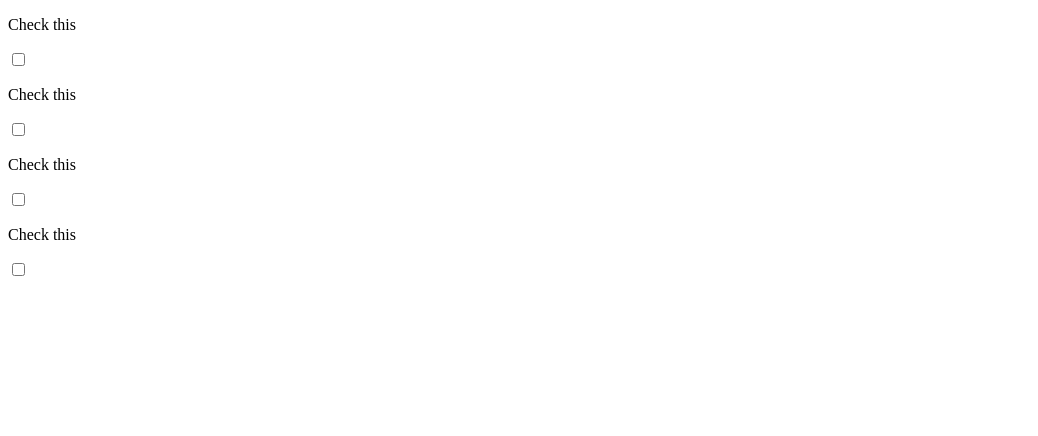
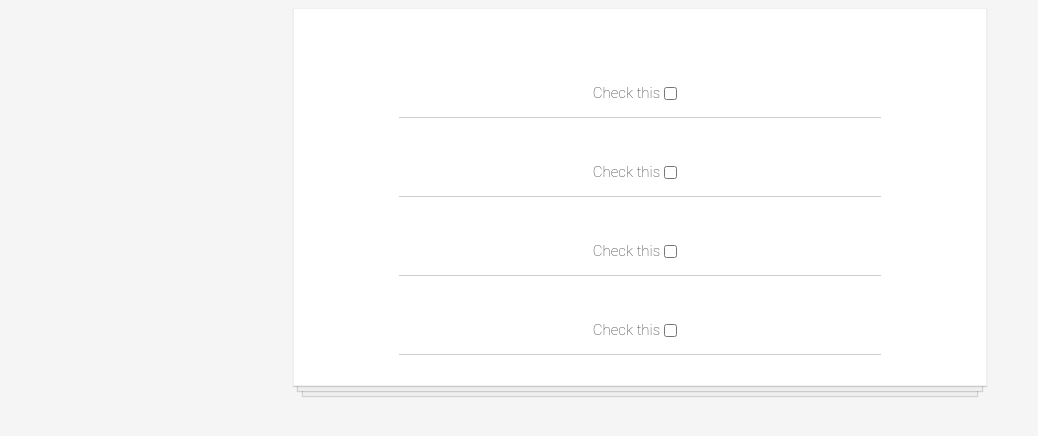
Before and after one commit to IdLazarov/react-first, a React (Create React App) app: page / in a window 1280 px wide. Shown: the top 436 px of the page, without its empty margins (0-1038 px from the left). Built offline with nearby package versions, Linux system fonts and the light colour scheme.

Commit message:
added style

```diff
--- /dev/null
+++ b/src/App.css
@@ -0,0 +1,48 @@
+body {
+    background-color: whitesmoke;
+}
+
+.todo-list {
+    background-color: white;
+    margin: auto;
+    width: 50%;
+    display: flex;
+    flex-direction: column;
+    align-items: center;
+    border: 1px solid #efefef;
+    box-shadow:
+    /* The top layer shadow */
+        0 1px 1px rgba(0,0,0,0.15),
+            /* The second layer */
+        0 10px 0 -5px #eee,
+            /* The second layer shadow */
+        0 10px 1px -4px rgba(0,0,0,0.15),
+            /* The third layer */
+        0 20px 0 -10px #eee,
+            /* The third layer shadow */
+        0 20px 1px -9px rgba(0,0,0,0.15);
+    padding: 30px;
+}
+
+.todo-item {
+    display: flex;
+    justify-content: flex-start;
+    align-items: center;
+    justify-content: center;
+    padding: 30px 20px 0;
+    width: 70%;
+    border-bottom: 1px solid #cecece;
+    font-family: Roboto, sans-serif;
+    font-weight: 100;
+    font-size: 15px;
+    color: #333333;
+}
+
+input[type=checkbox] {
+    margin-right: 10px;
+    font-size: 30px;
+}
+
+input[type=checkbox]:focus {
+    outline: 0;
+}
--- a/src/App.js
+++ b/src/App.js
@@ -1,13 +1,14 @@
 import React from "react"
-import Checkbox from "./Checkbox"
+import TodoItem from "./TodoItem"
+import Css from "./App.css"
 
 function App(){
     return(
-        <div>
-            <Checkbox />
-            <Checkbox />
-            <Checkbox />
-            <Checkbox />
+        <div className="todo-list">
+            <TodoItem />
+            <TodoItem />
+            <TodoItem />
+            <TodoItem />
         </div>
 
     );
--- a/src/Checkbox.jsx
+++ /dev/null
@@ -1,15 +0,0 @@
-import React from "react"
-
-
-function Checkbox(){
-    return(
-        <div>
-            <p>Check this</p>
-            <input type="checkbox"></input>
-        </div>
-
-
-    );
-}
-
-export default Checkbox
--- /dev/null
+++ b/src/TodoItem.js
@@ -0,0 +1,19 @@
+import React from "react"
+
+
+function TodoItem(){
+    const styles = {
+        backgroundColor: "green",
+        color: "black",
+    }
+    return(
+        <div className="todo-item">
+            <p>Check this</p>
+            <input style={styles} type="checkbox"></input>
+        </div>
+
+
+    );
+}
+
+export default TodoItem
```
